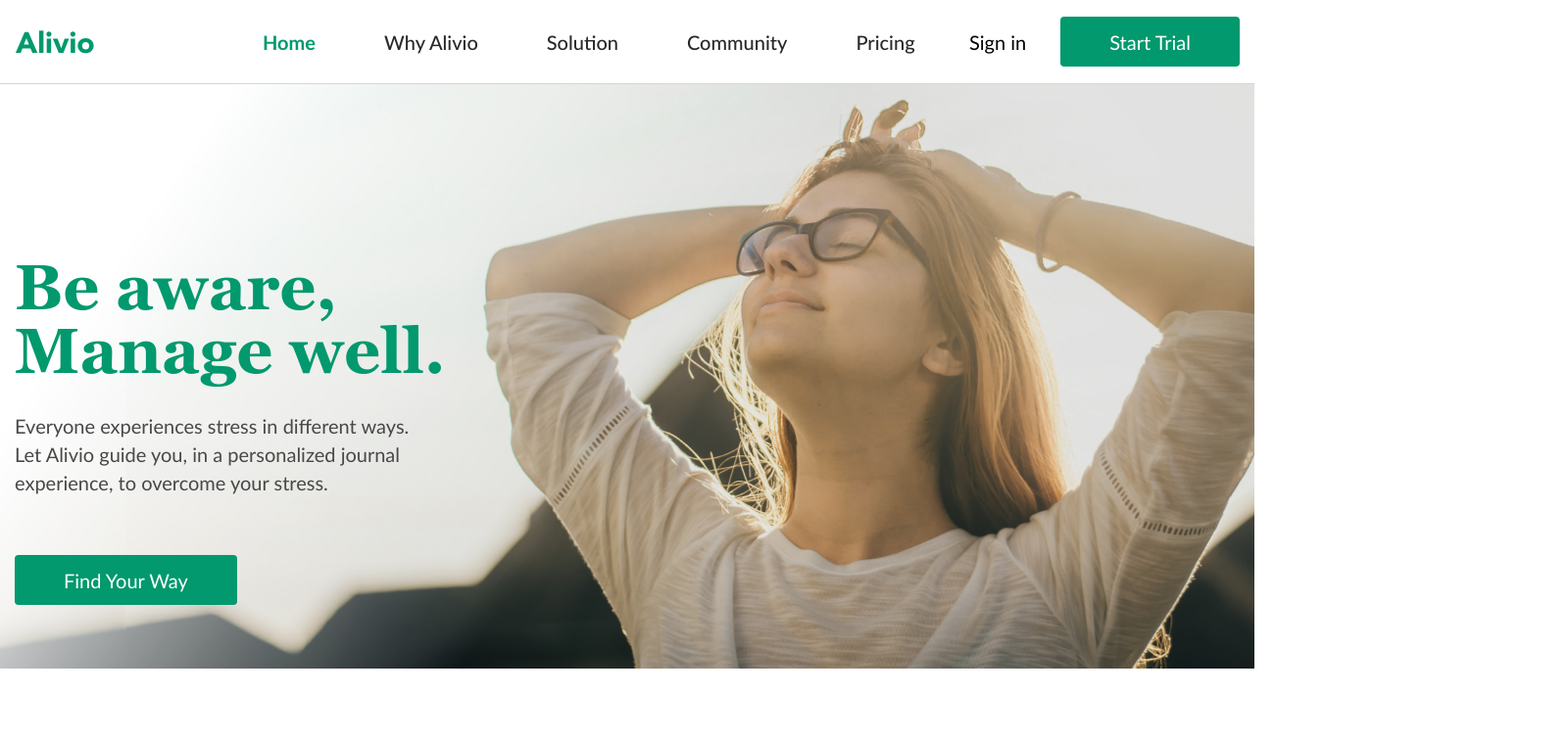
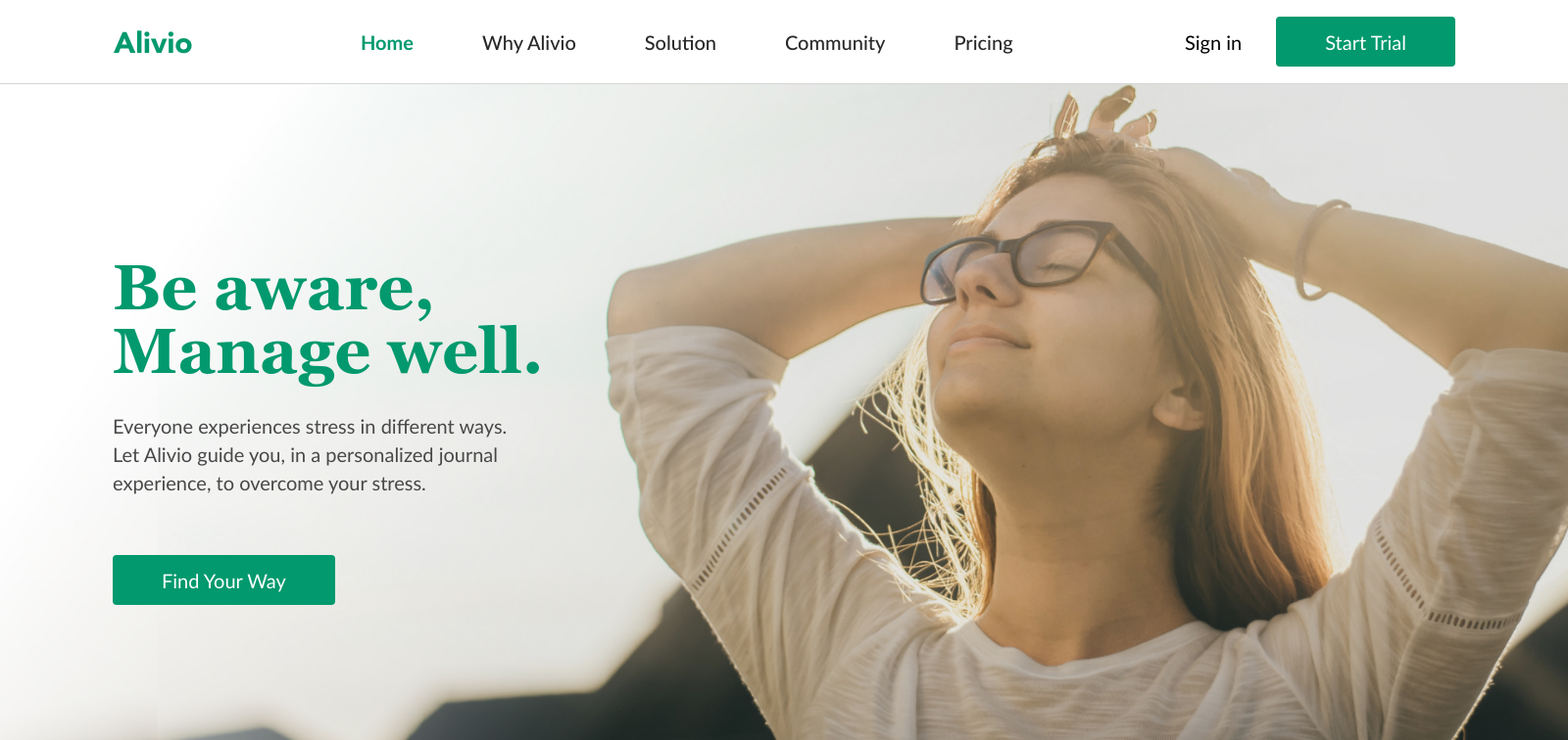
Before and after one commit to dudkinsa/react-alivio-landing-page, a React (Create React App) app: page / in a window 1280 px wide. Shown: the top 756 px of the page at 98% size, 1600 px wide, since content can reach past the window. Built offline with nearby package versions, Linux system fonts and the light colour scheme.

Commit message:
adaprive desktop

```diff
--- a/src/App.scss
+++ b/src/App.scss
@@ -63,6 +63,7 @@ body,html{
     font-weight: 400;
     font-size: 20px;
     color: var(--text-color);
+    min-width: 1600px;
 }
 /* Buttons */
 /* Syandard button */
--- a/src/Pages/Home/home.scss
+++ b/src/Pages/Home/home.scss
@@ -27,16 +27,17 @@
   }
 
   &__img-big {
+    z-index: -1;
     position: absolute;
     left: 0;
     top: 0;
-
-	z-index: -1;
+    width: 100%;
+    height: 100%;
   }
 
-  &__img-big img{
-	width: 100%;
-	height: 100%;
-	object-fit: cover;
+  &__img-big img {
+    width: 100%;
+    height: 100%;
+    object-fit: cover;
   }
 }
```
